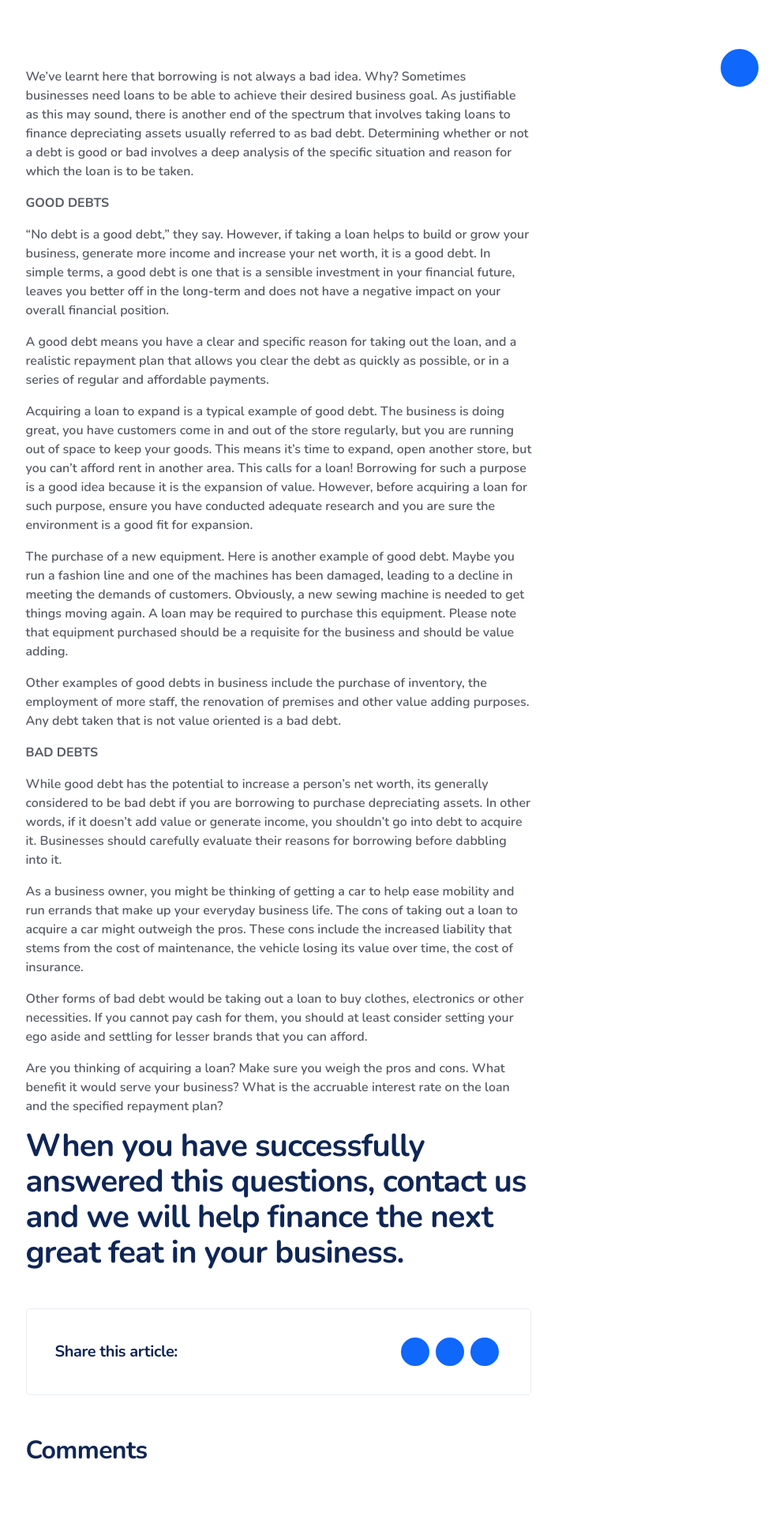
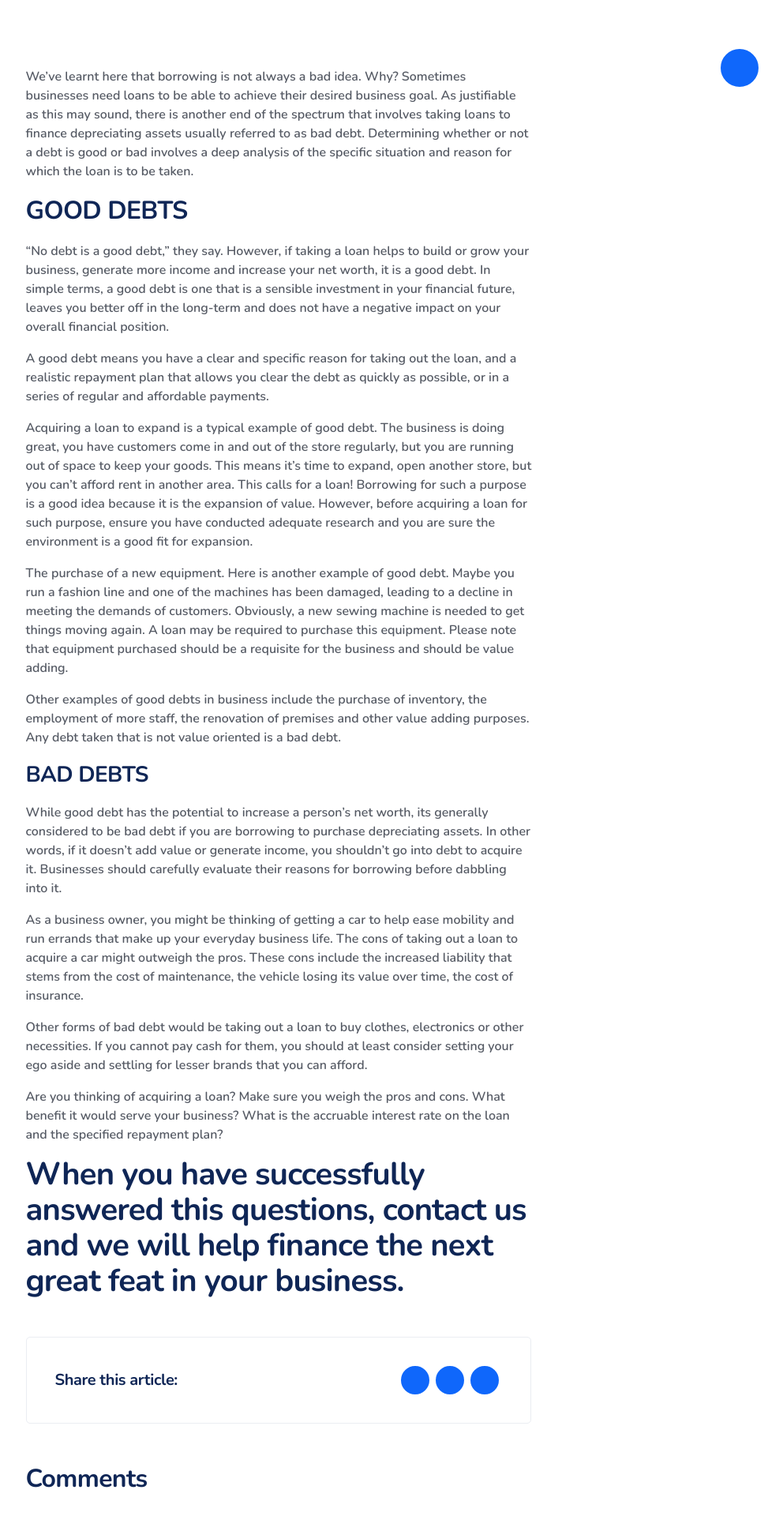
Before and after one commit to neo360africa3/neo360africa3.github.io, a Jekyll site: the page built from _posts/2019-11-28-good-debt-vs-bad-debt.markdown, in a window 1280 px wide. Shown: the part 758-2678 px from the top of the page at 79% size, without its empty margins (287-1279 px from the left). Built offline with Jekyll 4.4.1, drawn with Linux system fonts in a browser that asks for light colours; our own code applies the rules of GitHub Pages for plain Markdown files; a script that is not in the unit is left out; comment, search, counter and statistics services are not loaded.

```diff
--- a/_posts/2019-11-28-good-debt-vs-bad-debt.markdown
+++ b/_posts/2019-11-28-good-debt-vs-bad-debt.markdown
@@ -10,7 +10,7 @@ image: 'https://res.cloudinary.com/neo360africa/image/upload/v1574939046/good_de
 
 We’ve learnt here that borrowing is not always a bad idea. Why? Sometimes businesses need loans to be able to achieve their desired business goal. As justifiable as this may sound, there is another end of the spectrum that involves taking loans to finance depreciating assets usually referred to as bad debt. Determining whether or not a debt is good or bad involves a deep analysis of the specific situation and reason for which the loan is to be taken.
 
-**GOOD DEBTS**
+## **GOOD DEBTS**
 
 “No debt is a good debt,” they say. However, if taking a loan helps to build or grow your business, generate more income and increase your net worth, it is a good debt. In simple terms, a good debt is one that is a sensible investment in your financial future, leaves you better off in the long-term and does not have a negative impact on your overall financial position.
 
@@ -22,7 +22,7 @@ The purchase of a new equipment. Here is another example of good debt. Maybe you
 
 Other examples of good debts in business include the purchase of inventory, the employment of more staff, the renovation of premises and other value adding purposes. Any debt taken that is not value oriented is a bad debt.
 
-**BAD DEBTS**
+### **BAD DEBTS**
 
 While good debt has the potential to increase a person’s net worth, its generally considered to be bad debt if you are borrowing to purchase depreciating assets. In other words, if it doesn’t add value or generate income, you shouldn’t go into debt to acquire it. Businesses should carefully evaluate their reasons for borrowing before dabbling into it.
 
```
